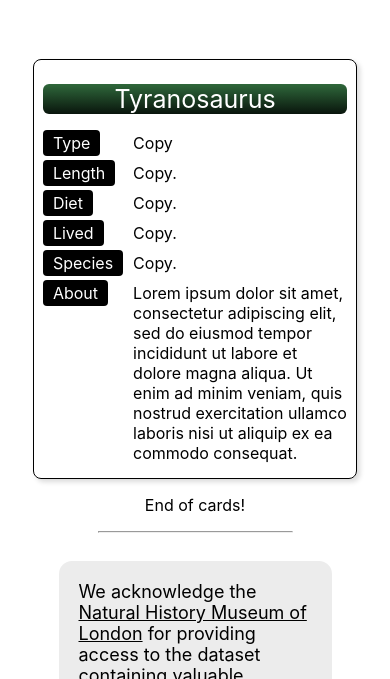
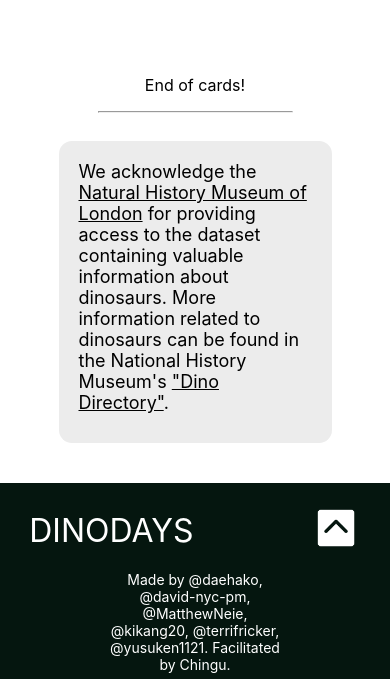
Before and after one commit to chingu-voyages/v48-tier1-team-05, a plain HTML site: page index.html in a window 390 px wide. Shown: the part 1413-2092 px from the top of the page. Drawn offline with nearby package versions, Linux system fonts and the light colour scheme; no server answers; a web font is replaced by a local one.

Commit message:
removing placecard mobile card again

```diff
--- a/index.html
+++ b/index.html
@@ -307,31 +307,6 @@
                 <button type="button"><img src="./assets/search_google_icon.png" alt=""></button>
             </form>
             <div id="mobile-search-result" class="dinosaur-cards"></div>
-
-            <div class="card-mobile">
-                <div class="parent">
-                    <div class="child header header-green">
-                    <p>Tyranosaurus</p>
-                    </div>
-                        <div class="child dinosaur-info">
-                        <dl>
-                            <dt><span>Type</span></dt>
-                            <dd>Copy</dd>
-                            <dt><span>Length</span></dt>
-                            <dd>Copy.</dd>
-                            <dt><span>Diet</span></dt>
-                            <dd>Copy.</dd>
-                            <dt><span>Lived</span></dt>
-                            <dd>Copy.</dd>
-                            <dt><span>Species</span></dt>
-                            <dd>Copy.</dd>
-                            <dt><span>About</span></dt>
-                            <dd>Lorem ipsum dolor sit amet, consectetur adipiscing elit, sed do eiusmod tempor incididunt ut labore et dolore magna aliqua. Ut enim ad minim veniam, quis nostrud exercitation ullamco laboris nisi ut aliquip ex ea commodo consequat. </dd>
-                        </dl>
-                        </div>
-                    </div>
-                </div>
-
             <div class="results-end">
                 <p>End of cards!</p>
                 <hr />
```
